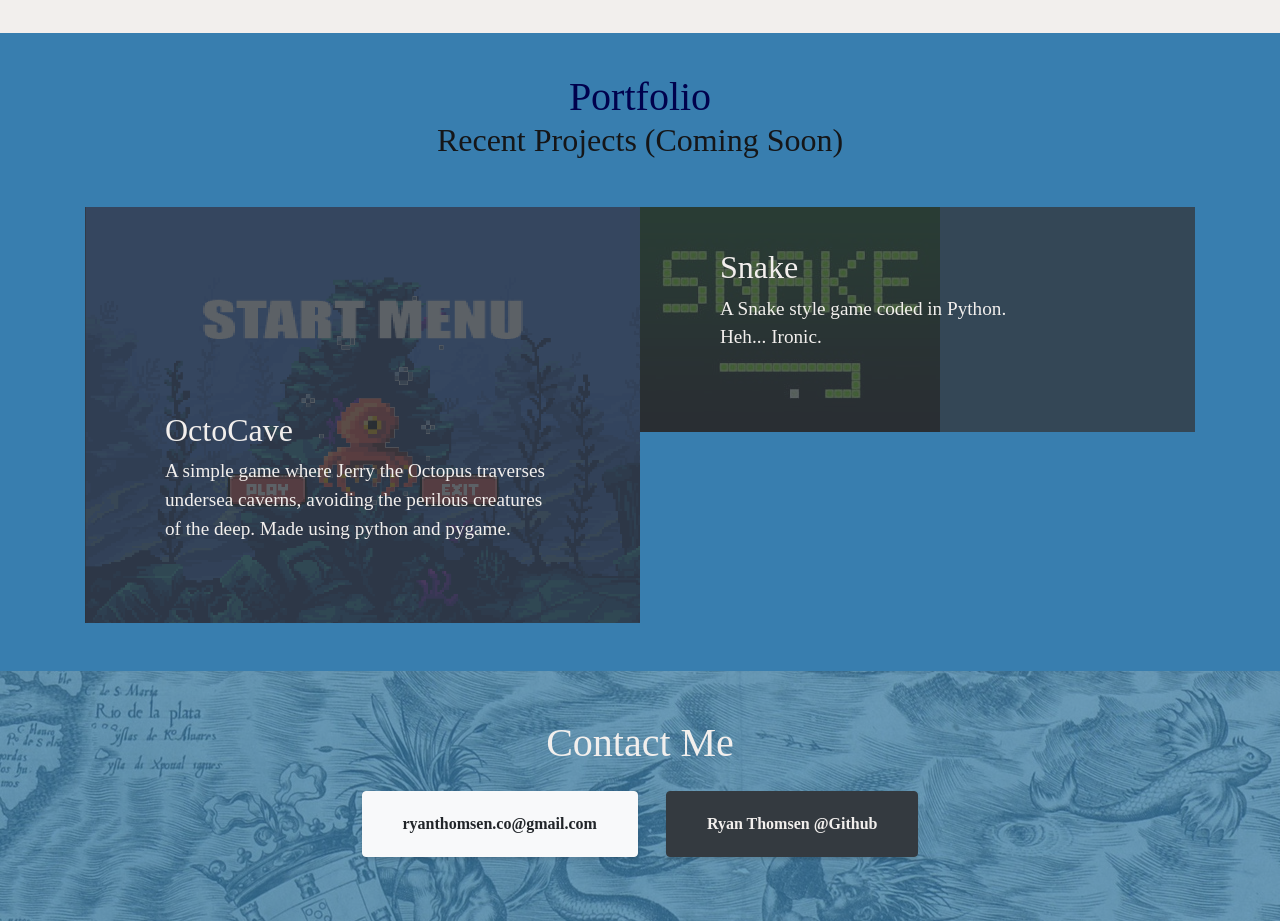
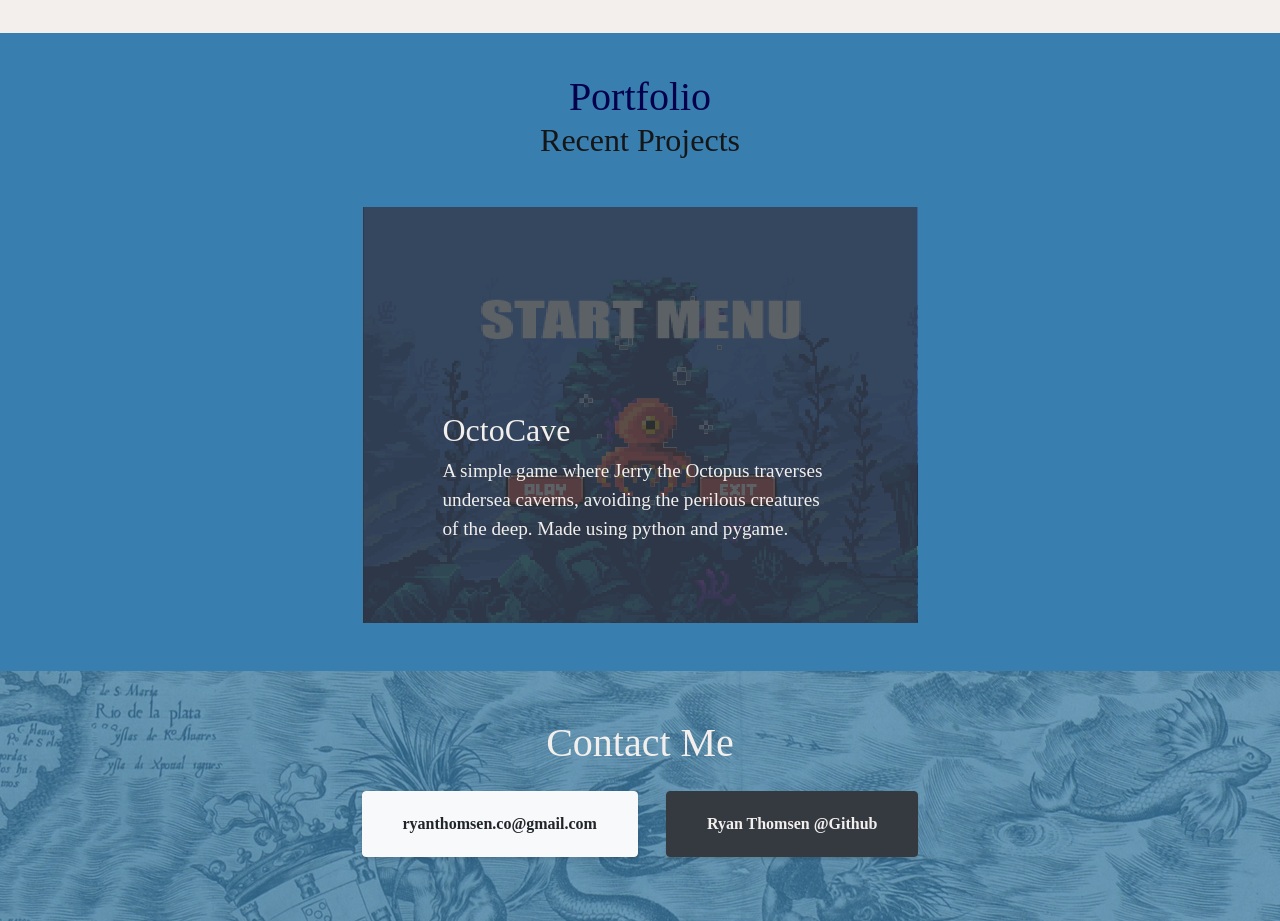
Before and after one commit to ryanthomsen/ryanthomsen.github.io, a plain HTML site: page index.html in a window 1280 px wide. Shown: the part 2960-3881 px from the top of the page. Drawn offline with Linux system fonts and the light colour scheme.

Commit message:
Updated Portfolio section
Updated Portfolio Section to live example

```diff
--- a/css/portfolio.css
+++ b/css/portfolio.css
@@ -189,6 +189,7 @@ body {
   background-color: rgba(56, 126, 175);
   padding-top: 5vh;
   padding-bottom: 6vh;
+  margin: auto;
 }
 
 .contact {
--- a/index.html
+++ b/index.html
@@ -320,9 +320,10 @@
     <div class="container">
       <div class="content-section -heading text-center">
         <h1 class="text-green mb-0">Portfolio</h1>
-        <h2 class="text-grey mb-5">Recent Projects (Coming Soon)</h2>
+        <h2 class="text-grey mb-5">Recent Projects</h2>
       </div>
       <div class="row no-gutters">
+        <div class ="col-lg-3"></div>
         <div class="col-lg-6">
           <a class="portfolio-item" href="https://github.com/ryanthomsen/OctoGame">
             <div class="caption">
@@ -334,6 +335,8 @@
             <img class="img-fluid" src="img/Tentacave.png" alt="">
           </a>
         </div>
+        <div class ="col-lg-3"></div>
+        <!--
         <div class="col-lg-6">
           <a class="portfolio-item" href="#!">
             <div class="caption">
@@ -345,6 +348,7 @@
             <img class="img-fluid" src="img/snake.jfif" alt="">
           </a>
         </div>
+      -->
       </div>
     </div>
   </section>
```
